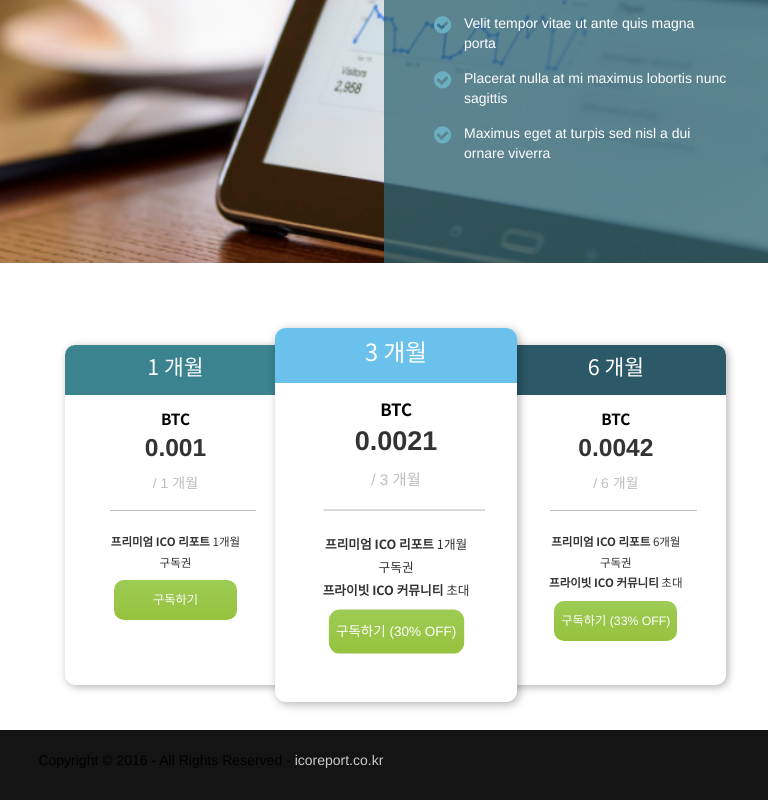
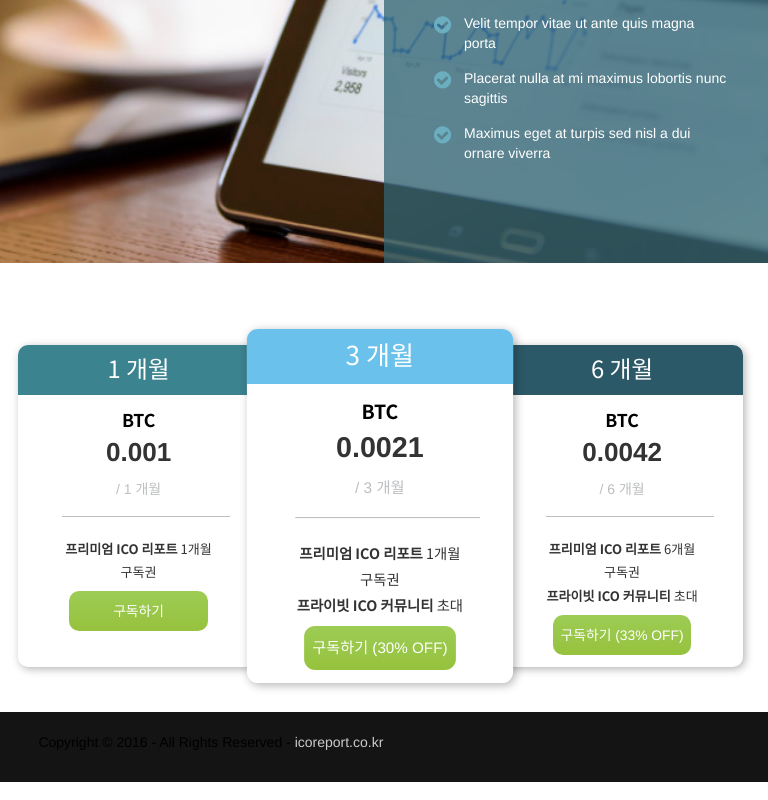
Before and after one commit to wbo-team/ico-report, a website: page src/index.html in a window 768 px wide. Shown: the part 1521-2321 px from the top of the page. Drawn offline with Linux system fonts and the light colour scheme; files whose address does not match are found by name.

Commit message:
Edit pricing card

```diff
--- a/src/styles/pricing.css
+++ b/src/styles/pricing.css
@@ -18,7 +18,7 @@ body {
   width: 80%;
   margin: 0 auto;
   max-width: 1250px;
-
+  margin-bottom: 20px;
 }
 .content_center{
   text-align: center;
@@ -88,8 +88,11 @@ h2 {
 
 #pricing-container{
   display: inline-block;
-  margin: 30px;
-  margin-right:0;
+  margin-top: 30px;
+  margin-bottom: : 30px;
+  margin-left: 10px;
+  margin-right: 10px;
+  width: 80%;
   /*text-align: center;*/
 }
 
@@ -286,7 +289,21 @@ h2 {
 
 /*MEDIA QUERY*/
 
-@media (min-width: 1200px) {
+
+@media (min-width: 1270px) {
+
+  .container {
+    width: 85%
+  }
+
+  #pricing-container {
+    width: 100%;
+    margin-left: 60px;
+  }
+  .pricing-table {
+    height: 26em;
+  }
+
   .pricing-card-top h2{
     font-size : 30px;
   }
@@ -301,28 +318,76 @@ h2 {
   }
 }
 
+@media (min-width: 1200px) {
+
+  .container {
+    width: 85%
+  }
+
+  #pricing-container {
+    width: 100%;
+    margin-left: 60px;
+  }
+  .pricing-table {
+    height: 24em;
+  }
+
+  .pricing-card-top h2{
+    font-size : 28px;
+  }
+  .price h1 {
+    font-size: 43px;
+  }
+  .price h2 {
+    font-size: 17px;
+  }
+  .pricing-contents ul{
+    font-size : 16px;
+  }
+}
+
 @media (min-width: 1000px) and (max-width: 1199px) {
+
+  .container {
+    width: 80%
+  }
+
+  #pricing-container {
+    width: 100%;
+    margin-left: 30px;
+  }
+  .pricing-table {
+    height: 24.7em;
+  }
   .pricing-card-top h2{
     font-size : 30px;
   }
   .price h1 {
     /*font-size: 45px;*/
-    font-size: 3.3vw;
+    font-size: 3.1vw;
   }
   .price h2 {
-    font-size: 1.8vw;
+    font-size: 1.7vw;
   }
   .pricing-contents ul{
-    font-size : 1.4vw;
+    font-size : 1.3vw;
   }
 }
 
 
 
-/*for medium size screen*/
-@media  (min-width: 661px) and (max-width: 999px ) {
+@media  (min-width: 812px) and (max-width: 999px ) {
+
+  .container {
+    width: 85%
+  }
+
+  #pricing-container {
+    width: 100%;
+  }
+
   .pricing-table{
-    height: 340px;
+    height: 350px;
 
   }
   .pricing-table{
@@ -365,6 +430,60 @@ h2 {
 
 }
 
+/*for medium size screen*/
+@media  (min-width: 661px) and (max-width: 811px ) {
+
+  .container {
+    width: 90%
+  }
+  .pricing-table{
+    height: 340px;
+
+  }
+  .pricing-table{
+    margin: 3em 0 0 0;
+  }
+  .pricing-card-top{
+    width:100%;
+  }
+
+  #pricing-container {
+    width: 100%;
+  }
+
+  #pricing-container .card-2 {
+    width: 33%;
+  }
+  #pricing-container .card-1 {
+    width: 33%;
+  }
+  #pricing-container .card-3 {
+    width: 33%;
+  }
+  .pricing-contents {
+    text-align: center;
+  }
+  .pricing-card-top h2{
+    font-size: 3vw;
+  }
+  .pricing-contents a{
+    text-align: center;
+    font-size: 1.8vw;
+    margin: 1vw auto;
+  }
+  .pricing-contents ul{
+    font-size: 1.7vw;
+    line-height: 180%;
+
+  }.price h1 {
+     font-size: 3.5vw;
+   }
+  .price h2 {
+    font-size: 2.3vw;
+  }
+
+}
+
 
 
 
@@ -374,8 +493,16 @@ h2 {
     width: 100%;
     display: inline-block;
   }
-  .container{
-    text-align: center;
+
+  .card-1 {
+    float: none;
+  }
+
+  .card-2 {
+    float: none;
+  }
+  .card-3 {
+    float: none;
   }
   .pricing-table{
     height: 260px;
@@ -412,17 +539,17 @@ h2 {
     text-align: center;
   }
   .pricing-card-top h2{
-    font-size: 20px;
+    font-size: 18px;
   }
   .pricing-contents a{
     width: 100%;
     /*line-height: 40%;*/
     font-weight: 400;
-    font-size: 15px;
+    font-size: 13px;
     margin: 8px auto;
   }
   .pricing-contents ul{
-    font-size: 15px;
+    font-size: 13px;
     line-height: 130%;
     margin: 0 auto;
 
@@ -431,7 +558,7 @@ h2 {
    }
   .price h2 {
     line-height: 50%;
-    font-size: 20px;
+    font-size: 18px;
     margin: 4px auto;
   }
   .pricing-table hr {
--- a/src/styles/pricingForIndexHTML.css
+++ b/src/styles/pricingForIndexHTML.css
@@ -319,12 +319,16 @@ h2 {
   }
 }
 
+@media  (min-width: 822px) and (max-width: 999px ) {
 
-
-/*for medium size screen*/
-@media  (min-width: 661px) and (max-width: 999px ) {
+  #pricing-container {
+    margin-top: 30px;
+    margin-bottom: 30px;
+    margin-left: 10px;
+    margin-right: 10px;
+  }
   .pricing-table{
-    height: 340px;
+    height: 26em;
 
   }
   .pricing-table{
@@ -347,22 +351,77 @@ h2 {
     text-align: center;
   }
   .pricing-card-top h2{
-    font-size: 2.8vw;
+    font-size: 3.1vw;
   }
   .pricing-contents a{
     text-align: center;
-    font-size: 1.6vw;
-    margin: 1vw auto;
+    font-size: 1.8vw;
+    margin: 1vw 0 1vw 0;
   }
   .pricing-contents ul{
-    font-size: 1.5vw;
+    font-size: 1.7vw;
     line-height: 180%;
 
   }.price h1 {
-     font-size: 3.2vw;
+     font-size: 3.4vw;
    }
   .price h2 {
-    font-size: 2vw;
+    font-size: 2.3vw;
+  }
+
+}
+
+
+
+/*for medium size screen*/
+@media  (min-width: 661px) and (max-width: 821px ) {
+
+  #pricing-container {
+    margin-top: 30px;
+    margin-bottom: 30px;
+    margin-left: 10px;
+    margin-right: 10px;
+  }
+  .pricing-table{
+    height: 23em;
+
+  }
+  .pricing-table{
+    margin: 3em 0 0 0;
+  }
+  .pricing-card-top{
+    width:100%;
+  }
+
+  #pricing-container .card-2 {
+    width: 33%;
+  }
+  #pricing-container .card-1 {
+    width: 33%;
+  }
+  #pricing-container .card-3 {
+    width: 33%;
+  }
+  .pricing-contents {
+    text-align: center;
+  }
+  .pricing-card-top h2{
+    font-size: 3.1vw;
+  }
+  .pricing-contents a{
+    text-align: center;
+    font-size: 1.8vw;
+    margin: 1vw 0 1vw 0;
+  }
+  .pricing-contents ul{
+    font-size: 1.7vw;
+    line-height: 180%;
+
+  }.price h1 {
+     font-size: 3.4vw;
+   }
+  .price h2 {
+    font-size: 2.3vw;
   }
 
 }
```
